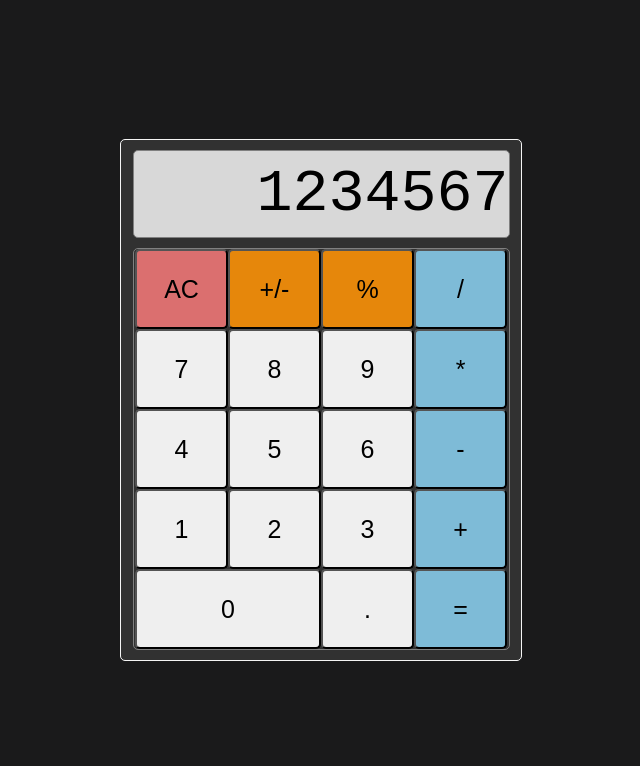
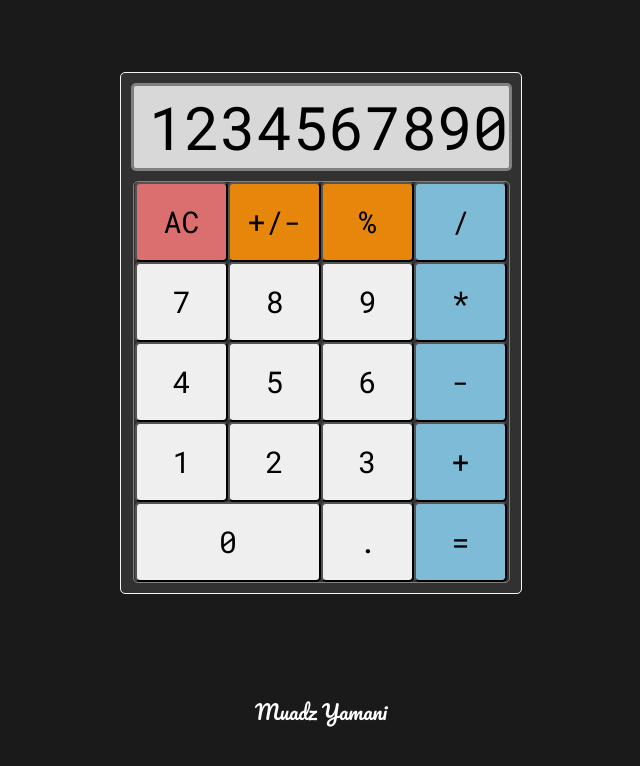
Before and after one commit to muadzyamani/odin-calculator, a plain HTML site: page index.html in a window 1280 px wide. Shown: the whole page, without its empty margins (319-959 px from the left). Drawn offline with Linux system fonts and the light colour scheme.

Commit message:
Update calculator interface

```diff
--- a/index.html
+++ b/index.html
@@ -6,10 +6,12 @@
     <meta name="viewport" content="width=device-width, initial-scale=1.0">
     <title>Calculator</title>
     <link rel="stylesheet" href="style.css">
+    <link href="https://fonts.googleapis.com/css2?family=Pacifico&display=swap" rel="stylesheet">
+    <link href="https://fonts.googleapis.com/css2?family=Roboto+Mono&display=swap" rel="stylesheet">
 </head>
 <body>
     <div class="calculator">
-        <div class="display">1234567</div>
+        <div class="display">1234567890</div>
         <div class="calculator-buttons">
             <button class="ac">AC</button>
             <button class="posneg">+/-</button>
@@ -32,6 +34,7 @@
             <button class="equals">=</button>
         </div>
     </div>
+    <div class="footer">Muadz Yamani</div>
     <script src="script.js"></script>
 </body>
 </html>
--- a/style.css
+++ b/style.css
@@ -1,5 +1,5 @@
 html {
-    font-family: monospace;
+    font-family: 'Roboto Mono', monospace;
     min-height: 95vh;
 }
 
@@ -7,6 +7,7 @@ body {
     margin: 0;
     padding: 0;
     display: flex;
+    flex-direction: column;
     height: 100vh;
     align-items: center;
     justify-content: center;
@@ -28,7 +29,7 @@ body {
 .display {
     height: 100px;
     width: 375px;
-    border: 1px solid gray;
+    border: 3px solid gray;
     margin-bottom: 10px;
     background-color: rgba(255, 255, 255, 0.811);
     border-radius: 5px;
@@ -49,9 +50,10 @@ body {
 }
 
 button {
+    font-family: 'Roboto Mono', monospace;
     height: 80px;
     width: 93px;
-    font-size: 25px;
+    font-size: 30px;
     border-radius: 5px;
 }
 
@@ -75,3 +77,10 @@ button:hover {
     box-shadow: rgba(3, 102, 214, 0.3) 0px 0px 0px 5px;
     transform: scale(1.1);
 }
+
+.footer {
+    margin-top: 100px;
+    font-size: 20px;
+    color: white;
+    font-family: 'Pacifico', cursive;
+}
```
